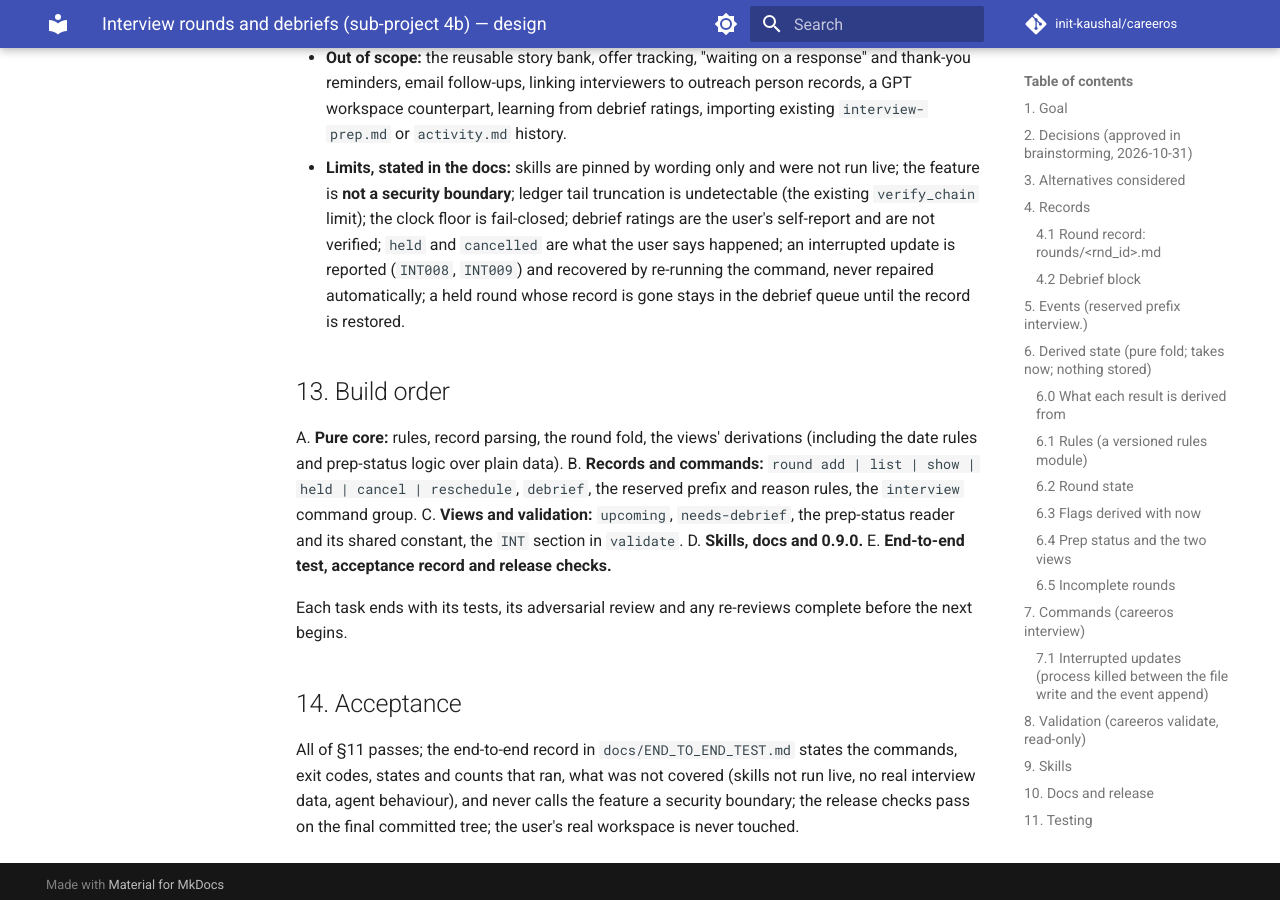
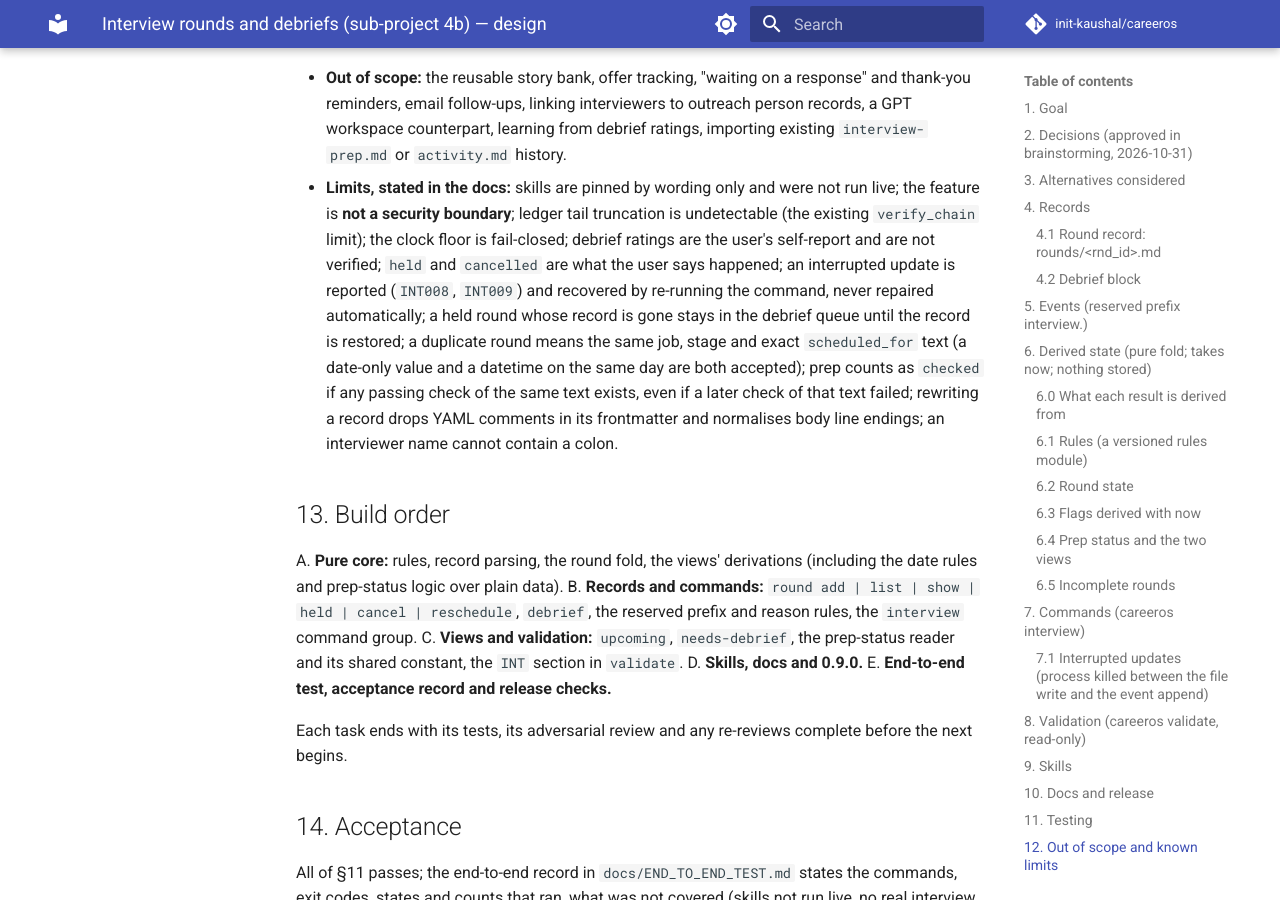
Before and after one commit to init-kaushal/careeros, an MkDocs documentation site: the page built from docs/superpowers/specs/2026-10-31-interview-rounds-design.md, in a window 1280 px wide and 900 px high, scrolled down 10363 px. Built offline with MkDocs 1.6.1 and Material for MkDocs 9.7.7, drawn with Linux system fonts in a browser that asks for light colours; comment, search, counter and statistics services are not loaded; some of the changed text lies outside the part shown.

Commit message:
docs: INT007 names the right command per case; record known limits from reviews
Co-Authored-By: Claude Sonnet 5.5 <noreply@anthropic.com>

```diff
--- a/docs/superpowers/specs/2026-10-31-interview-rounds-design.md
+++ b/docs/superpowers/specs/2026-10-31-interview-rounds-design.md
@@ -157,7 +157,7 @@ A workspace with no `rounds/` directory and no `interview.*` events is unchanged
 | `INT004` | error | The record's `id` or `job` disagrees with its event, or one id appears under two jobs |
 | `INT005` | error | Illegal sequence (second `held`, `held` after `cancelled`, `debriefed` before `held`, …), an unknown `interview.*` type, or a malformed event |
 | `INT006` | warning | The round's `job` names no saved job |
-| `INT007` | warning | Status consistency: a round is `held` or `scheduled` while its job's status is before the interview stages (`DISCOVERED` through `APPLIED`, including `APPROVAL_REQUIRED`), or a round is still `scheduled` or `needs_update` after the job reached a terminal status. The message names the `careeros transition` the user may want. Nothing is ever run for them. The stage is deliberately not compared with the exact status: interviews do not always follow the pipeline's order |
+| `INT007` | warning | Status consistency: a round is `held` or `scheduled` while its job's status is before the interview stages (`DISCOVERED` through `APPLIED`, including `APPROVAL_REQUIRED`), or a round is still `scheduled` or `needs_update` after the job reached a terminal status. The message names the command the user may want: `careeros transition` for a job before the interview stages, and `round cancel` or `round held` for a terminal job (`transition` refuses terminal jobs). Nothing is ever run for them. The stage is deliberately not compared with the exact status: interviews do not always follow the pipeline's order |
 | `INT008` | warning | A complete round's record `scheduled_for` differs from the date its latest `round_added` or `rescheduled` event recorded (an interrupted reschedule or a hand edit); the message says to re-run `round reschedule` with the intended date. Views use the record's value |
 | `INT009` | warning | A complete round's record has a `debrief` block but the round has no `debriefed` event (an interrupted debrief or a hand edit); the message says to re-run `debrief` |
 | `INT100` | info | A round is `needs_update` |
@@ -188,7 +188,7 @@ A workspace with no `rounds/` directory and no `interview.*` events is unchanged
 ## 12. Out of scope and known limits
 
 - **Out of scope:** the reusable story bank, offer tracking, "waiting on a response" and thank-you reminders, email follow-ups, linking interviewers to outreach person records, a GPT workspace counterpart, learning from debrief ratings, importing existing `interview-prep.md` or `activity.md` history.
-- **Limits, stated in the docs:** skills are pinned by wording only and were not run live; the feature is **not a security boundary**; ledger tail truncation is undetectable (the existing `verify_chain` limit); the clock floor is fail-closed; debrief ratings are the user's self-report and are not verified; `held` and `cancelled` are what the user says happened; an interrupted update is reported (`INT008`, `INT009`) and recovered by re-running the command, never repaired automatically; a held round whose record is gone stays in the debrief queue until the record is restored.
+- **Limits, stated in the docs:** skills are pinned by wording only and were not run live; the feature is **not a security boundary**; ledger tail truncation is undetectable (the existing `verify_chain` limit); the clock floor is fail-closed; debrief ratings are the user's self-report and are not verified; `held` and `cancelled` are what the user says happened; an interrupted update is reported (`INT008`, `INT009`) and recovered by re-running the command, never repaired automatically; a held round whose record is gone stays in the debrief queue until the record is restored; a duplicate round means the same job, stage and exact `scheduled_for` text (a date-only value and a datetime on the same day are both accepted); prep counts as `checked` if any passing check of the same text exists, even if a later check of that text failed; rewriting a record drops YAML comments in its frontmatter and normalises body line endings; an interviewer name cannot contain a colon.
 
 ## 13. Build order
 
```
Also changed, not shown: docs/superpowers/plans/2026-10-31-interview-rounds.md (+1 -1 lines).
